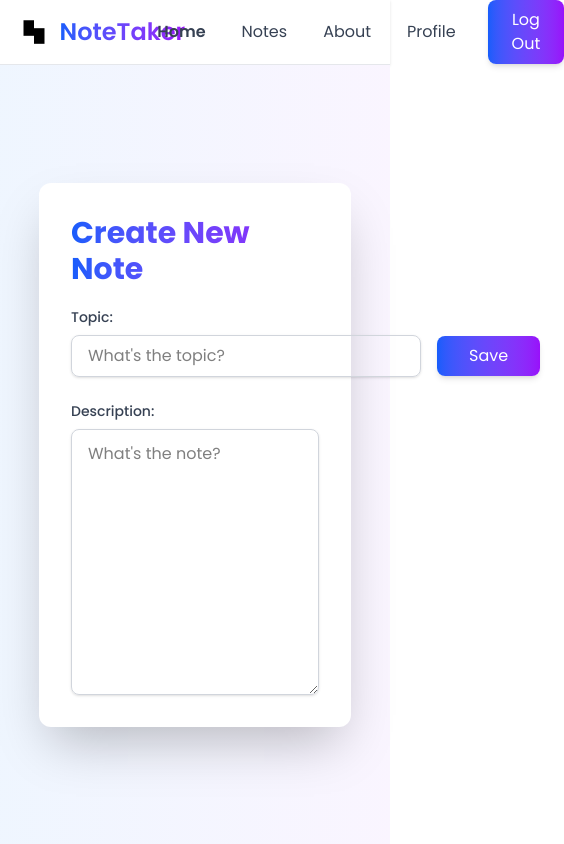
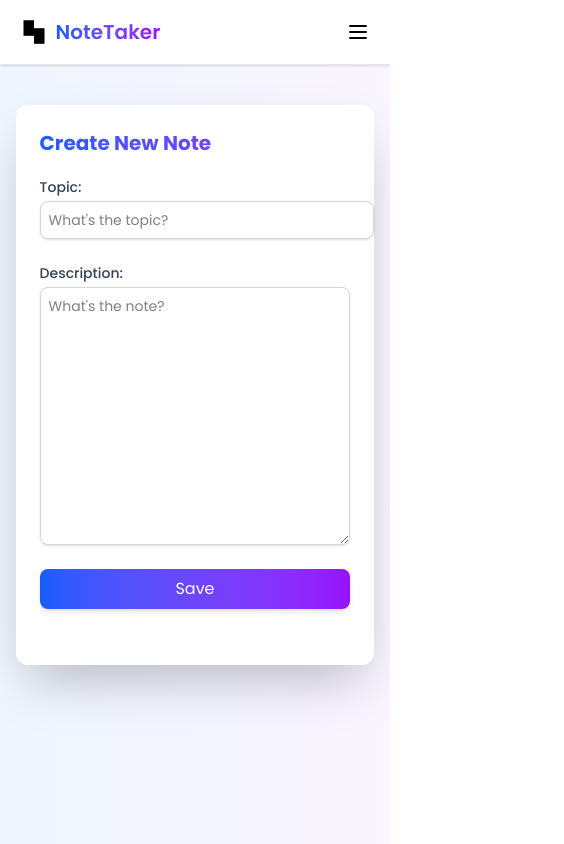
Before and after one commit to Mausam1100/NoteTaker, a React (Vite) app in the folder note-taker/: page / in a window 390 px wide. Shown: the whole page, 564 px wide, since content can reach past the window. Built offline with nearby package versions, Linux system fonts and the light colour scheme; sample sign-in values are in the browser's storage.

Commit message:
responsive

```diff
--- a/note-taker/src/App.jsx
+++ b/note-taker/src/App.jsx
@@ -13,7 +13,7 @@ import TopLoadingBar from "react-top-loading-bar";
 const UserContext = createContext()
 function App() {
   const [isLogin, setIsLogin] = useState(false);
-
+  const [showMenu, setShowMenu] = useState(false)
   const [progress, setProgress] = useState(0);
 
   // Check if user is already logged or not
@@ -26,7 +26,7 @@ function App() {
 
   return (
     <Router>
-      <UserContext.Provider value={{isLogin, setIsLogin, setProgress }}>
+      <UserContext.Provider value={{isLogin, setIsLogin, setProgress, showMenu, setShowMenu }}>
         <NavBar setIsLogin={setIsLogin} />
         <TopLoadingBar color="#1877f2" style={{height: '2.7px'}} progress={progress} onLoaderFinished={() => setProgress(0)} />
         <Routes>
--- a/note-taker/src/components/Home.jsx
+++ b/note-taker/src/components/Home.jsx
@@ -56,10 +56,10 @@ function Home() {
   }, [editId]);
 
   return (
-    <div className="min-h-[calc(100vh-65px)] flex items-center justify-center bg-gradient-to-r from-blue-50 to-purple-50 py-10">
-      <div className="w-[80%] max-w-[1000px] bg-white rounded-xl shadow-2xl p-8 transform transition-all duration-300 hover:scale-105">
+    <div className="min-h-[calc(100vh-65px)] flex md:items-center justify-center bg-gradient-to-r from-blue-50 to-purple-50 py-5 md:py-10">
+      <div className="md:w-[80%] h-full w-[92%] mt-5 md:mt-0 max-w-[1000px] bg-white rounded-xl shadow-2xl md:p-8 p-6 pb-14 md:pb-4 transform transition-all duration-300 hover:scale-105">
         <div>
-          <h1 className="text-3xl font-bold text-transparent bg-clip-text bg-gradient-to-r from-blue-600 to-purple-600 pb-5">
+          <h1 className="md:text-3xl text-xl font-bold text-transparent bg-clip-text bg-gradient-to-r from-blue-600 to-purple-600 pb-5">
             {editId ? 'Update Your Note' : 'Create New Note'}
           </h1>
           <form onSubmit={handleSubmit} className="space-y-6">
@@ -67,20 +67,20 @@ function Home() {
               <label htmlFor="topic" className="block text-sm font-medium text-gray-700">
                 Topic:
               </label>
-              <div className="flex items-center justify-between gap-4 mt-2">
+              <div className="flex items-center justify-between gap-4 mt-1 md:mt-2">
                 <input
                   type="text"
                   placeholder="What's the topic?"
                   name="topic"
                   value={formData.topic}
                   onChange={handleChange}
-                  className="flex-1 px-4 py-2 border border-gray-300 rounded-lg shadow-sm focus:outline-none focus:ring-2 focus:ring-blue-500 focus:border-transparent transition-all"
+                  className="flex-1 md:px-4 px-2 py-1.5 md:py-2 border md:placeholder:text-base placeholder:text-sm border-gray-300 rounded-lg shadow-sm focus:outline-none focus:ring-2 focus:ring-blue-500 focus:border-transparent transition-all"
                   id="topic"
                   required
                 />
                 <button
                   type="submit"
-                  className="px-8 py-2 bg-gradient-to-r from-blue-600 to-purple-600 text-white rounded-lg shadow-md hover:from-blue-700 hover:to-purple-700 transition-all duration-300 transform hover:scale-105"
+                  className="hidden md:inline-block px-8 py-2 bg-gradient-to-r from-blue-600 to-purple-600 text-white rounded-lg shadow-md hover:from-blue-700 hover:to-purple-700 transition-all duration-300 transform hover:scale-105"
                 >
                   {editId ? 'Update' : 'Save'}
                 </button>
@@ -97,10 +97,16 @@ function Home() {
                 value={formData.description}
                 onChange={handleChange}
                 id="description"
-                className="mt-2 block w-full px-4 py-3 border border-gray-300 rounded-lg shadow-sm focus:outline-none focus:ring-2 focus:ring-blue-500 focus:border-transparent transition-all"
+                className="mt-1 md:mt-2 md:placeholder:text-base placeholder:text-sm block w-full md:px-4 px-2 md:py-3 py-2 border border-gray-300 rounded-lg shadow-sm focus:outline-none focus:ring-2 focus:ring-blue-500 focus:border-transparent transition-all"
                 rows={10}
               ></textarea>
             </div>
+            <button
+                  type="submit"
+                  className="md:hidden w-full inline-block px-8 py-2 bg-gradient-to-r from-blue-600 to-purple-600 text-white rounded-lg shadow-md hover:from-blue-700 hover:to-purple-700 transition-all duration-300 transform hover:scale-105"
+                >
+                  {editId ? 'Update' : 'Save'}
+                </button>
           </form>
         </div>
       </div>
--- a/note-taker/src/components/Modal.jsx
+++ b/note-taker/src/components/Modal.jsx
@@ -6,7 +6,7 @@ import api from './api';
 
 function Modal({ setShowModal }) {
     const navigate = useNavigate();
-    const { setIsLogin, setProgress } = useContext(UserContext);
+    const { setIsLogin, setProgress, setShowMenu } = useContext(UserContext);
 
     const handleLogOut = async () => {
         setProgress(20);
@@ -19,12 +19,14 @@ function Modal({ setShowModal }) {
                 localStorage.removeItem("savedProfileUrl");
                 setProgress(70);
                 navigate('/login');
+                setShowMenu(false)
                 toast.success(response.data.message);
                 setShowModal(false);
                 setProgress(100);
             }
         } catch (error) {
             setProgress(100);
+            setShowMenu(false)
             if (error.response && error.response.data && error.response.data.error) {
                 toast.error(error.response.data.error.message);
                 console.log(error.response);
--- a/note-taker/src/components/NavBar.jsx
+++ b/note-taker/src/components/NavBar.jsx
@@ -3,29 +3,30 @@ import logo from '../assets/logo.png';
 import { NavLink, useNavigate } from 'react-router-dom';
 import Modal from './Modal';
 import { UserContext } from '../App';
+import { Menu, X } from 'lucide-react';
 
 function NavBar() {
   const navigate = useNavigate();
-  const { isLogin } = useContext(UserContext);
+  const { isLogin, showMenu, setShowMenu } = useContext(UserContext);
   const [showModal, setShowModal] = useState(false);
 
   return (
-    <div className="bg-white border-b-[1px] border-gray-200 shadow-sm">
+    <div className="bg-white sticky top-0 z-50 md:border-0 border-b-[1px] border-gray-200 shadow-sm">
       <div className="flex items-center justify-between m-auto w-[90%] max-w-[1300px] h-16">
         <div>
           <a
             href="/"
-            className="flex gap-x-3 items-center transform transition-all duration-300 hover:scale-105"
+            className="flex gap-x-2 md:gap-x-3 items-center transform transition-all duration-300 hover:scale-105"
           >
             <img src={logo} alt="logo" className="w-7" />
-            <h2 className="font-[600] text-transparent bg-clip-text bg-gradient-to-r from-blue-600 to-purple-600">
+            <h2 className="font-[600] text-xl md:text-2xl text-transparent bg-clip-text bg-gradient-to-r from-blue-600 to-purple-600">
               NoteTaker
             </h2>
           </a>
         </div>
 
         <div className="flex items-center">
-          <ul className="flex items-center gap-x-9">
+          <ul className="md:flex hidden items-center gap-x-9">
             <li>
               <NavLink
                 to="/"
@@ -78,12 +79,12 @@ function NavBar() {
           {isLogin ? (
             <button
               onClick={() => setShowModal(true)}
-              className="ml-8 px-6 py-2 bg-gradient-to-r from-blue-600 to-purple-600 text-white rounded-lg shadow-md hover:from-blue-700 hover:to-purple-700 transition-all duration-300 transform hover:scale-105"
+              className="hidden md:inline-block ml-8 px-6 py-2 bg-gradient-to-r from-blue-600 to-purple-600 text-white rounded-lg shadow-md hover:from-blue-700 hover:to-purple-700 transition-all duration-300 transform hover:scale-105"
             >
               Log Out
             </button>
           ) : (
-            <div className="flex gap-x-4 ml-8">
+            <div className="hidden md:flex gap-x-4 ml-8">
               <button
                 onClick={() => navigate('/login')}
                 className="px-7 py-2 bg-gradient-to-r from-blue-600 to-purple-600 text-white rounded-lg shadow-md hover:from-blue-700 hover:to-purple-700 transition-all duration-300 transform hover:scale-105"
@@ -99,6 +100,45 @@ function NavBar() {
             </div>
           )}
         </div>
+        {!showMenu? <div onClick={() => setShowMenu(true)} className='md:hidden'>
+         <Menu />
+        </div>:
+        <div onClick={() => setShowMenu(false)} className='md:hidden'>
+          <X />
+        </div>}
+        {showMenu && (
+          <div className='bg-white border-t-[1px] border-gray-300 absolute top-full z-10 left-0 right-0 h-[calc(100vh-57px)] px-6 py-5'>
+           <ul className='flex flex-col gap-y-4'>
+             <li onClick={() => setShowMenu(false)} className='text-base border-gray-300 font-medium border-b-[1px] pb-3 w-full'><NavLink to={'/'}>Home</NavLink></li>
+             <li onClick={() => setShowMenu(false)} className='text-base border-gray-300 font-medium border-b-[1px] pb-3 w-full'><NavLink to={'/notes'}>Notes</NavLink></li>
+             <li onClick={() => setShowMenu(false)} className='text-base border-gray-300 font-medium border-b-[1px] pb-3 w-full'><NavLink to={'/about'}>About</NavLink></li>
+             <li onClick={() => setShowMenu(false)} className='text-base border-gray-300 font-medium border-b-[1px] pb-3 w-full'><NavLink to={'/profile'}>Profile</NavLink></li>
+           </ul>
+           {isLogin ? (
+            <button
+              onClick={() => setShowModal(true)}
+              className="my-5 px-6 py-2 bg-gradient-to-r from-blue-600 to-purple-600 text-white rounded-lg shadow-md hover:from-blue-700 hover:to-purple-700 transition-all duration-300 transform"
+            >
+              Log Out
+            </button>
+          ) : (
+            <div className="flex gap-x-4 ml-8">
+              <button
+                onClick={() => {setShowMenu(false); navigate('/login')}}
+                className="my-5 px-7 py-2 bg-gradient-to-r from-blue-600 to-purple-600 text-white rounded-lg shadow-md hover:from-blue-700 hover:to-purple-700 transition-all duration-300 transform hover:scale-105"
+              >
+                Login
+              </button>
+              <button
+                onClick={() => {setShowMenu(false); navigate('/register')}}
+                className="my-5 px-5 py-2 bg-gradient-to-r from-blue-600 to-purple-600 text-white rounded-lg shadow-md hover:from-blue-700 hover:to-purple-700 transition-all duration-300 transform hover:scale-105"
+              >
+                Register
+              </button>
+            </div>
+          )}
+          </div>
+        )}
       </div>
       {showModal && <Modal showModal={showModal} setShowModal={setShowModal} />}
     </div>
--- a/note-taker/src/components/Profile.jsx
+++ b/note-taker/src/components/Profile.jsx
@@ -68,9 +68,9 @@ function Profile() {
   }, []);
 
   return (
-    <div className="min-h-[calc(100vh-66px)] bg-gradient-to-r from-blue-50 to-purple-50 flex items-center justify-center py-10">
-      <div className="w-full max-w-[900px] bg-white rounded-xl shadow-2xl p-8 transform transition-all duration-300 hover:scale-105">
-        <h2 className="text-xl font-bold text-transparent bg-clip-text bg-gradient-to-r from-blue-600 to-purple-600 pb-6 text-center">
+    <div className="min-h-[calc(100vh-66px)] bg-gradient-to-r from-blue-50 to-purple-50 flex md:items-center justify-center py-5 md:py-10">
+      <div className="w-[92%] mt-5 md:mt-0 pb-14 h-full md:w-full max-w-[900px] bg-white rounded-xl shadow-2xl p-6 md:p-8 transform transition-all duration-300 hover:scale-105">
+        <h2 className="text-xl font-bold text-transparent bg-clip-text bg-gradient-to-r from-blue-600 to-purple-600 pb-3 md:pb-6 text-center">
           User Details
         </h2>
         <div className="flex flex-col items-center space-y-6">
--- a/note-taker/src/components/Register.jsx
+++ b/note-taker/src/components/Register.jsx
@@ -47,10 +47,10 @@ function Register() {
   };
 
   return (
-    <div className="min-h-[calc(100vh-66px)] flex items-center justify-center bg-gradient-to-r from-blue-50 to-purple-50">
-      <div className="w-full max-w-[33%] bg-white rounded-xl shadow-2xl p-7 space-y-6 transform transition-all duration-300 hover:scale-105">
+    <div className="min-h-[calc(100vh-66px)] flex md:items-center justify-center bg-gradient-to-r from-blue-50 to-purple-50">
+      <div className="md:w-full h-full mt-14 md:mt-0 w-[92%] my-4 max-w-md bg-white rounded-xl shadow-2xl md:p-7 p-4 space-y-6 transform transition-all duration-300 hover:scale-105">
         <div className="text-center">
-          <h1 className="text-2xl font-bold text-transparent bg-clip-text bg-gradient-to-r from-blue-600 to-purple-600">
+          <h1 className="md:text-2xl text-xl font-bold text-transparent bg-clip-text bg-gradient-to-r from-blue-600 to-purple-600">
             Create a NoteTaker Account
           </h1>
         </div>
--- a/note-taker/src/components/View.jsx
+++ b/note-taker/src/components/View.jsx
@@ -21,10 +21,10 @@ function View() {
   }
 
   return (
-    <div className="min-h-[calc(100vh-65px)] bg-gradient-to-r from-blue-50 to-purple-50 flex items-center justify-center py-10">
-      <div className="w-[80%] max-w-[1000px] bg-white rounded-xl shadow-2xl p-8 transform transition-all duration-300 hover:scale-105">
+    <div className="min-h-[calc(100vh-65px)] bg-gradient-to-r from-blue-50 to-purple-50 flex md:items-center justify-center py-5 md:py-10">
+      <div className="md:w-[80%] mt-4 md:mt-0 h-full w-[92%] max-w-[1000px] bg-white rounded-xl shadow-2xl md:p-8 p-6 transform transition-all duration-300 hover:scale-105">
         <div>
-          <h1 className="text-3xl font-bold text-transparent bg-clip-text bg-gradient-to-r from-blue-600 to-purple-600 pb-5">
+          <h1 className="md:text-3xl text-xl font-bold text-transparent bg-clip-text bg-gradient-to-r from-blue-600 to-purple-600 pb-5">
             View Note
           </h1>
           <form className="space-y-6">
--- a/note-taker/src/components/api.js
+++ b/note-taker/src/components/api.js
@@ -1,7 +1,8 @@
 import axios  from "axios";
 
 const api = axios.create({
-    baseURL: 'https://notetaker-server.onrender.com',
+    // baseURL: 'https://notetaker-server.onrender.com',
+    baseURL: 'http://localhost:8751',
     headers: { 'Content-Type': 'application/json' },
     withCredentials: true
 })
```
Also changed, not shown: note-taker/src/components/About.jsx (+4 -4 lines), note-taker/src/components/Login.jsx (+6 -6 lines), note-taker/src/components/Notes.jsx (+30 -12 lines).
